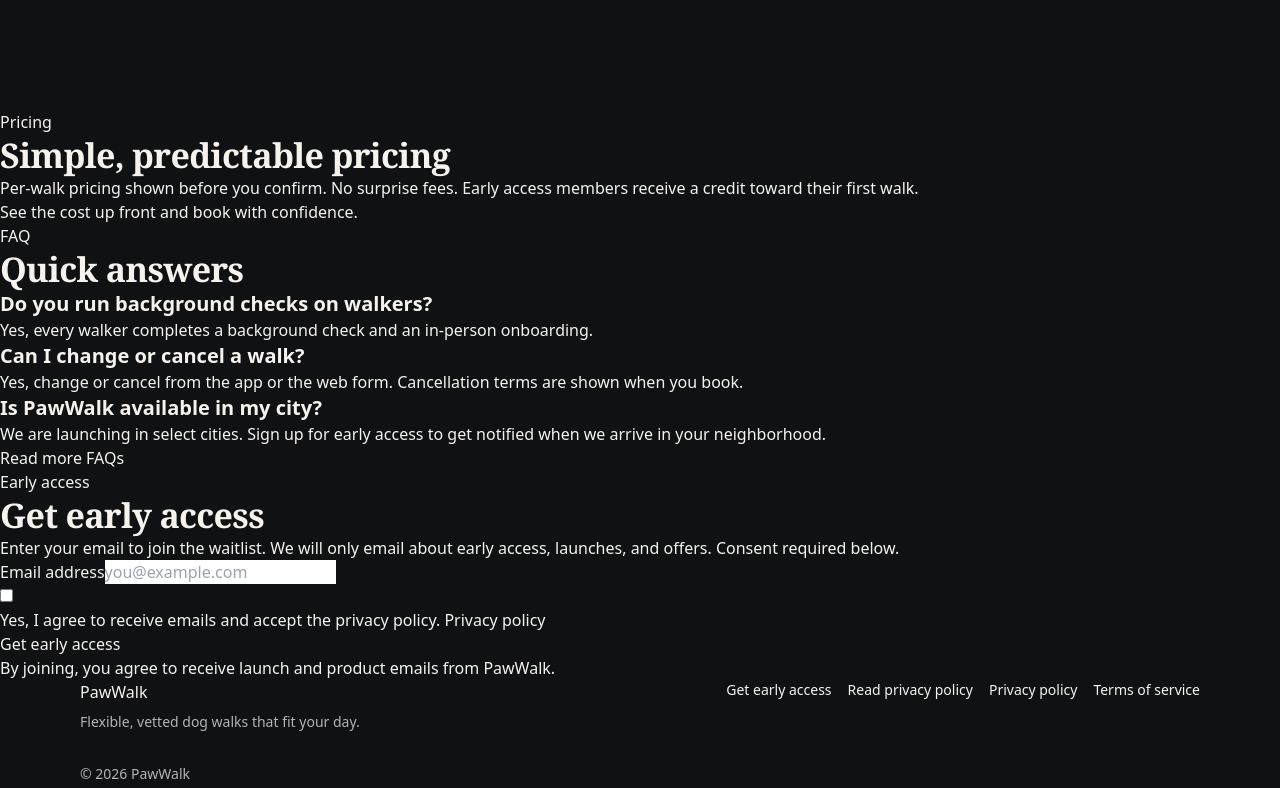
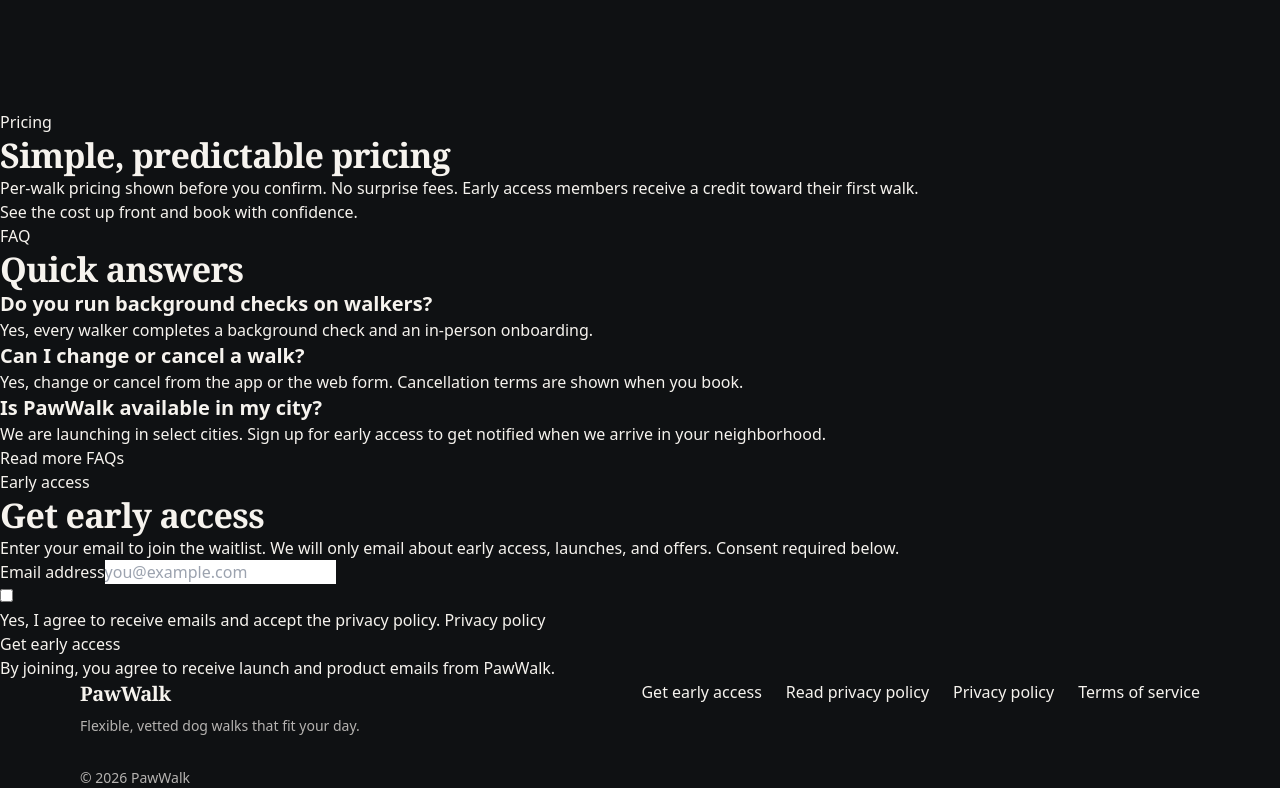
Before and after one commit to AEGIS-OSX/smoketest-1778221170, a Next.js app: page / in a window 1280 px wide. Shown: the part 4216-5004 px from the top of the page. Built offline with nearby package versions, Linux system fonts and the light colour scheme.

Commit message:
fix: add missing footer section component

```diff
--- a/app/components/FooterSection.tsx
+++ b/app/components/FooterSection.tsx
@@ -1,42 +1,47 @@
 "use client";
 
 import Link from "next/link";
-import { motion, useReducedMotion } from "framer-motion";
+import { motion } from "framer-motion";
 
 export default function FooterSection() {
-  const prefersReducedMotion = useReducedMotion();
-  const initial = prefersReducedMotion ? { opacity: 1, y: 0 } : { opacity: 0, y: 24 };
-  const transition = prefersReducedMotion ? { duration: 0 } : { duration: 0.5, ease: "easeOut" };
-
   return (
     <motion.footer
       className="footer-section"
-      initial={initial}
+      initial={{ opacity: 0, y: 24 }}
       whileInView={{ opacity: 1, y: 0 }}
-      viewport={{ once: true, margin: "-100px" }}
-      transition={transition}
+      viewport={{ once: true, margin: "-80px" }}
+      transition={{ duration: 0.6, ease: "easeOut" }}
     >
-      <div className="section-shell footer-shell">
+      <div className="footer-shell section-shell">
         <div className="footer-brand-block">
-          <Link className="footer-brand" href="#top" aria-label="PawWalk home">
-            PawWalk
-          </Link>
+          <p className="footer-brand">PawWalk</p>
           <p className="footer-tagline">Flexible, vetted dog walks that fit your day.</p>
         </div>
 
-        <div className="footer-links" aria-label="Footer links">
-          <Link className="footer-cta-link" href="#signup">
+        <div className="footer-links" aria-label="Footer navigation">
+          <motion.a
+            className="footer-cta-link"
+            href="#signup"
+            whileHover={{ y: -1 }}
+            transition={{ duration: 0.16, ease: "easeOut" }}
+          >
             Get early access
-          </Link>
+          </motion.a>
+          <motion.span whileHover={{ y: -1 }} transition={{ duration: 0.16, ease: "easeOut" }}>
             <Link className="footer-legal-link" href="/privacy">
               Read privacy policy
             </Link>
+          </motion.span>
+          <motion.span whileHover={{ y: -1 }} transition={{ duration: 0.16, ease: "easeOut" }}>
             <Link className="footer-legal-link" href="/privacy">
               Privacy policy
             </Link>
+          </motion.span>
+          <motion.span whileHover={{ y: -1 }} transition={{ duration: 0.16, ease: "easeOut" }}>
             <Link className="footer-legal-link" href="/terms">
               Terms of service
             </Link>
+          </motion.span>
         </div>
 
         <p className="footer-meta">© 2026 PawWalk</p>
@@ -60,20 +65,20 @@
         }
 
         .footer-brand {
-          width: max-content;
           font-family: var(--font-display);
-          font-size: 24px;
-          line-height: 30px;
+          font-size: var(--type-h3-size);
+          line-height: var(--type-h3-line);
           font-weight: 600;
-          letter-spacing: -0.02em;
+          letter-spacing: var(--tracking-display);
         }
 
         .footer-tagline,
-        .footer-links,
-        .footer-meta {
+        .footer-meta,
+        .footer-cta-link,
+        .footer-legal-link {
           font-family: var(--font-body);
-          font-size: 14px;
-          line-height: 20px;
+          font-size: var(--type-small-size);
+          line-height: var(--type-small-line);
         }
 
         .footer-tagline,
@@ -84,56 +89,33 @@
         .footer-links {
           display: flex;
           flex-wrap: wrap;
-          gap: 16px;
+          gap: 16px 24px;
           align-items: center;
         }
 
         .footer-cta-link,
         .footer-legal-link {
-          transition: color 160ms ease-out, transform 160ms ease-out;
-        }
-
-        .footer-cta-link {
-          color: var(--color-accent-03);
+          display: inline-flex;
+          color: var(--color-accent-02);
           font-weight: 600;
-        }
-
-        .footer-legal-link {
-          color: rgba(246, 243, 238, 0.82);
+          transition: color 160ms ease-out;
         }
 
         .footer-cta-link:hover,
         .footer-legal-link:hover {
-          color: var(--color-accent-03);
-          transform: translateY(-1px);
+          color: var(--color-surface);
         }
 
         @media (min-width: 768px) {
           .footer-shell {
-            grid-template-columns: minmax(0, 1fr) minmax(0, auto);
+            grid-template-columns: minmax(0, 1fr) auto;
             align-items: start;
-          }
-
-          .footer-links {
-            justify-content: flex-end;
           }
 
           .footer-meta {
             grid-column: 1 / -1;
           }
         }
-
-        @media (prefers-reduced-motion: reduce) {
-          .footer-cta-link,
-          .footer-legal-link {
-            transition-duration: 0.01ms;
-          }
-
-          .footer-cta-link:hover,
-          .footer-legal-link:hover {
-            transform: none;
-          }
-        }
       `}</style>
     </motion.footer>
   );
```
Lines whose indentation alone changed are shown as unchanged.
